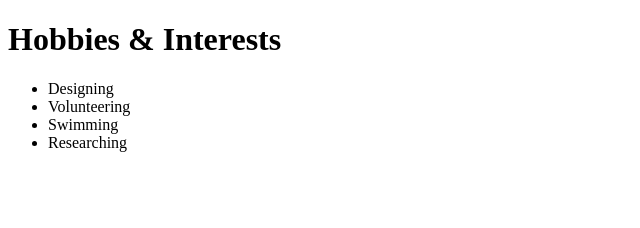
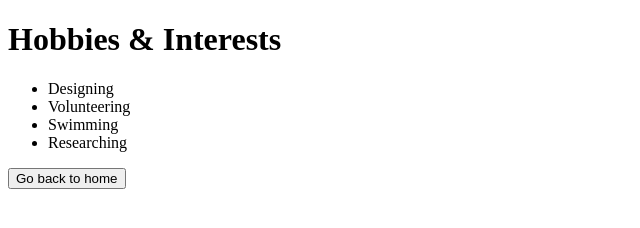
Before and after one commit to MbondeCyril/html-portfolio, a plain HTML site: page hobbies.html in a window 1280 px wide. Shown: the whole page, without its empty margins (0-640 px from the left). Drawn offline with Linux system fonts and the light colour scheme.

Commit message:
Update hobbies.html

```diff
--- a/hobbies.html
+++ b/hobbies.html
@@ -13,5 +13,6 @@
 		<li>Swimming</li>
 		<li>Researching</li>
 	</ul>
+	<a href="index.html"><button>Go back to home</button></a>
 </body>
 </html>
```
